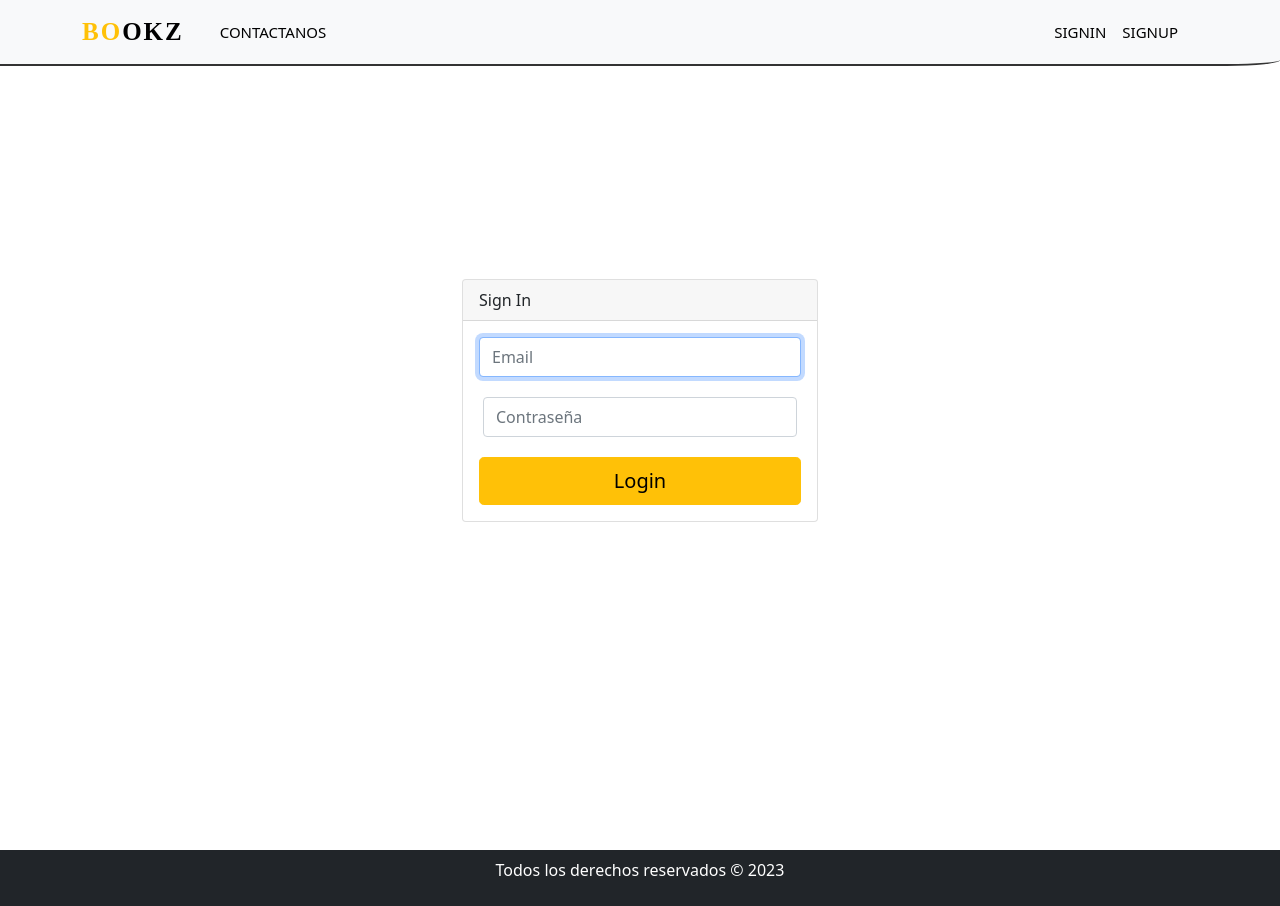
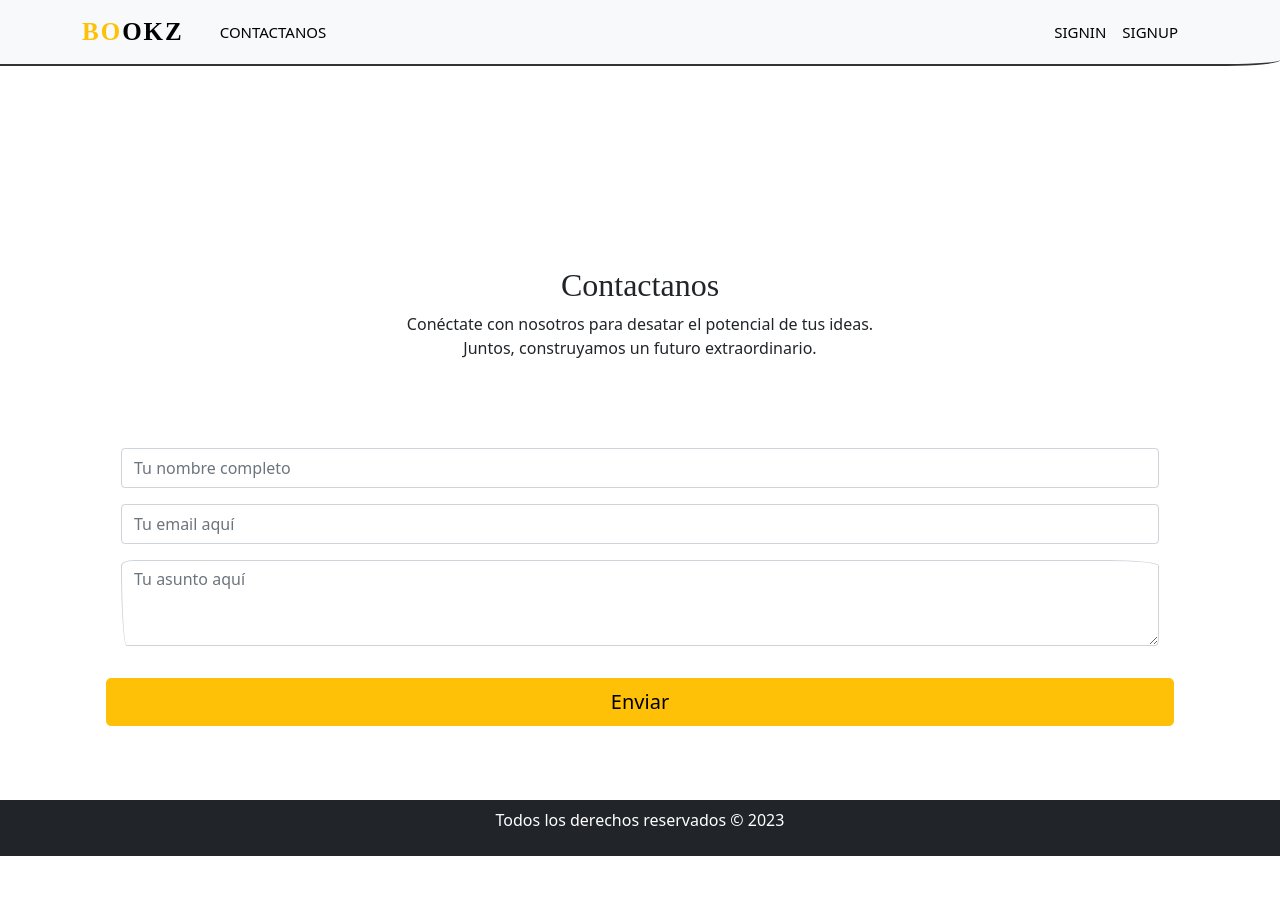
Before and after one commit to MichaelIgnacioP/FRONT-PROYECTOLANDINGPAGE, an Angular app: page /contact in a window 1280 px wide. Before the commit this address led to /signin. After the commit the page ends 856 px from the top, so only its background shows below. Built offline with nearby package versions, Linux system fonts and the light colour scheme; a web font is replaced by a local one.

Commit message:
liberando ruta contact para pruebas de front

```diff
--- a/src/app/app-routing.module.ts
+++ b/src/app/app-routing.module.ts
@@ -24,7 +24,7 @@ const routes: Routes = [
       {
         path: 'contact',
         component: ContactComponent,
-        canActivate: [AuthGuard]
+        // canActivate: [AuthGuard]
       },
       {
         path: 'landingpage',
--- a/src/app/pages/contact/contact.component.ts
+++ b/src/app/pages/contact/contact.component.ts
@@ -22,22 +22,43 @@ export class ContactComponent {
     private router: Router
   ) { }
 
+  // sendMess() {
+  //   this.apiService.sendMess(this.contact).subscribe(
+  //     res => {
+  //       if (res.message === 'Notificación de contacto almacenado exitosamente') {
+  //         this.tostrSvc.success(`Haz enviado el mensaje con éxito`, 'Éxito!.');
+  //         this.router.navigate(['/landingpage']);
+  //       } else if (res.message === 'Campos mal ingresados') {
+  //         console.log('Otro estado de respuesta:', res.status);
+  //         this.tostrSvc.error('Error!', 'Por favor vuelve a intentar.');
+  //       }
+  //     },
+  //     error => {
+  //       console.log('Error en la solicitud:', error);
+  //       this.tostrSvc.error('Error!', 'Por favor vuelve a intentar.');
+  //     }
+  //   );
+  // }
+
+  validateForm(): boolean {
+    if (
+      this.contact.fullname &&
+      this.contact.email &&
+      this.contact.description
+    ) {
+      return true;
+    } else {
+      return false;
+    }
+  }
+
   sendMess() {
-    this.apiService.sendMess(this.contact).subscribe(
-      res => {
-        if (res.message === 'Notificación de contacto almacenada exitosamente') {
-          this.tostrSvc.success(`Haz enviado el mensaje con éxito`, 'Éxito!.');
-          this.router.navigate(['/landingpage']);
-        } else if (res.message === 'Campos mal ingresados') {
-          console.log('Otro estado de respuesta:', res.status);
-          this.tostrSvc.error('Error!', 'Por favor vuelve a intentar.');
-        }
-      },
-      error => {
-        console.log('Error en la solicitud:', error);
-        this.tostrSvc.error('Error!', 'Por favor vuelve a intentar.');
-      }
-    );
+    if (this.validateForm()) {
+      this.tostrSvc.success('Haz enviado el mensaje con éxito', 'Éxito!');
+      this.router.navigate(['/landingpage']);
+    } else {
+      this.tostrSvc.error('Error!', 'Por favor vuelve a intentar.');
+    }
   }
 
 
```
